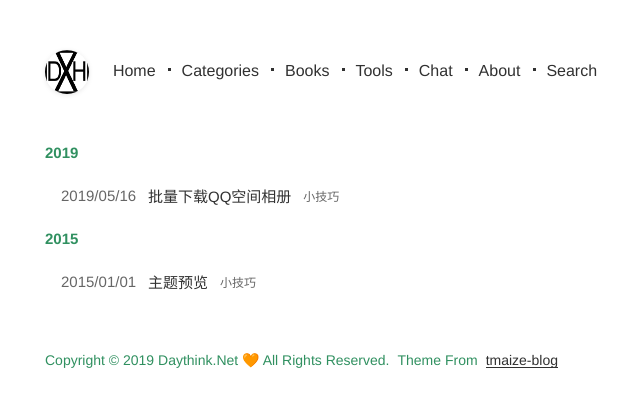
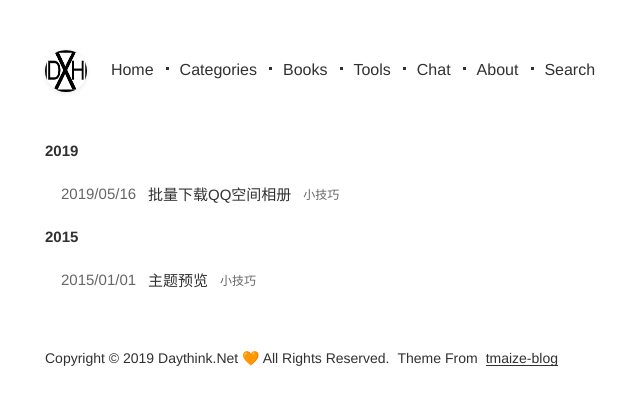
Before and after one commit to Devinteng/blog3, a Jekyll site: the page built from index.html, in a window 1280 px wide. Shown: the top 407 px of the page, without its empty margins (315-955 px from the left). Built offline with Jekyll 4.4.1, drawn with Linux system fonts in a browser that asks for light colours.

Commit message:
Update blog.css

```diff
--- a/static/css/blog.css
+++ b/static/css/blog.css
@@ -31,7 +31,7 @@ a {
   -webkit-box-sizing: border-box;
   padding: 0;
   margin: 0;
-  color: #309060;
+  color: #313131;
   -webkit-tap-highlight-color: transparent;
   font-weight: normal;
 }
@@ -115,8 +115,8 @@ body::-webkit-scrollbar {
 .header .logo {
   display: inline-block;
   vertical-align: middle;
-  width: 44px;
-  height: 44px;
+  width: 42px;
+  height: 42px;
   border-radius: 50%;
   box-shadow: 0 1px 5px rgba(0, 0, 0, 0.1);
   transition: transform 500ms linear;
```
